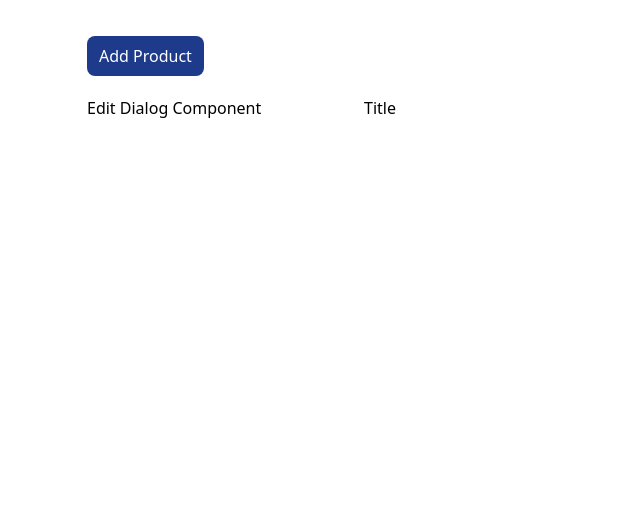
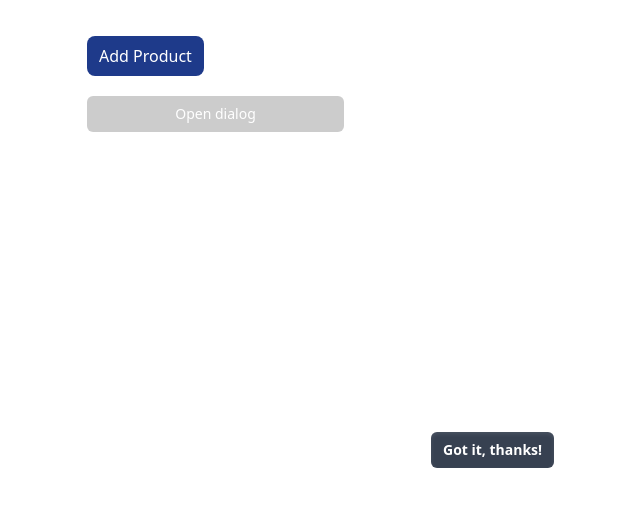
Before and after one commit to naifalhumaidi/product-builder, a React (Vite) app: page / in a window 1280 px wide. Shown: the top 506 px of the page, without its empty margins (9-649 px from the left). Built offline with nearby package versions, Linux system fonts and the light colour scheme.

Commit message:
Add Headless UI lib

```diff
--- a/src/components/EditDialog.tsx
+++ b/src/components/EditDialog.tsx
@@ -1,26 +1,52 @@
-import { FC } from "react";
-import Colors from "./Colors";
-interface IProps {
-  text:string,
+import { Button, Dialog, DialogPanel, DialogTitle } from '@headlessui/react'
+import { useState } from 'react'
 
-}
- const EditDialog: FC<IProps> = ({text}) => {
+export default function MyModal() {
+  let [isOpen, setIsOpen] = useState(true)
+
+  function open() {
+    setIsOpen(true)
+  }
+
+  function close() {
+    setIsOpen(false)
+  }
+
   return (
     <>
-      {text}
-      <h3>Title</h3>
-      {/* <form>
-        <h3>Description</h3>
-        <h3>Standard Color</h3>
-        <h3>Standard Color</h3>
-        <div className="flex gap-2">
-          {[1,2,3,4,5].map(color => (
-            <Colors colors={["bg-red-900"]}/>
-            //
-          ))}
+      <Button
+        onClick={open}
+        className="rounded-md bg-black/20 py-2 px-4 text-sm font-medium text-white focus:outline-none data-[hover]:bg-black/30 data-[focus]:outline-1 data-[focus]:outline-white"
+      >
+        Open dialog
+      </Button>
+
+      <Dialog open={isOpen} as="div" className="relative z-10 focus:outline-none" onClose={close} __demoMode>
+        <div className="fixed inset-0 z-10 w-screen overflow-y-auto">
+          <div className="flex min-h-full items-center justify-center p-4">
+            <DialogPanel
+              transition
+              className="w-full max-w-md rounded-xl bg-white/5 p-6 backdrop-blur-2xl duration-300 ease-out data-[closed]:transform-[scale(95%)] data-[closed]:opacity-0"
+            >
+              <DialogTitle as="h3" className="text-base/7 font-medium text-white">
+                Payment successful
+              </DialogTitle>
+              <p className="mt-2 text-sm/6 text-white/50">
+                Your payment has been successfully submitted. We’ve sent you an email with all of the details of your
+                order.
+              </p>
+              <div className="mt-4">
+                <Button
+                  className="inline-flex items-center gap-2 rounded-md bg-gray-700 py-1.5 px-3 text-sm/6 font-semibold text-white shadow-inner shadow-white/10 focus:outline-none data-[hover]:bg-gray-600 data-[focus]:outline-1 data-[focus]:outline-white data-[open]:bg-gray-700"
+                  onClick={close}
+                >
+                  Got it, thanks!
+                </Button>
+              </div>
+            </DialogPanel>
+          </div>
         </div>
-      </form> */}
+      </Dialog>
     </>
   )
 }
-export default EditDialog;
--- a/src/components/ProductCard.tsx
+++ b/src/components/ProductCard.tsx
@@ -13,7 +13,7 @@ interface IProps extends IProduct {};
       <div className="max-w-sm border rounded-lg p-3 mx-auto">
         <Image classes={"rounded-lg mb-3"} src={imageURL} alt={`${title} Image`} />
         <h2 className="font-bold">{title}</h2>
-        <p className="h-11">{shortDescription}</p>
+        <p className="">{shortDescription}</p>
         <Colors colors={colors}/>
         <div className="flex justify-between mb-2">
           <span>{price}$</span>
--- a/src/components/Wrapper.tsx
+++ b/src/components/Wrapper.tsx
@@ -11,7 +11,7 @@ interface IProps {
     <>
       <div className={`${classes}`}>
         {/* {products} */}
-      <EditDialog text={"Edit Dialog Component"}/>
+        <EditDialog text={"Edit Dialog Component"}/>
       </div>
     </>
   )
```
